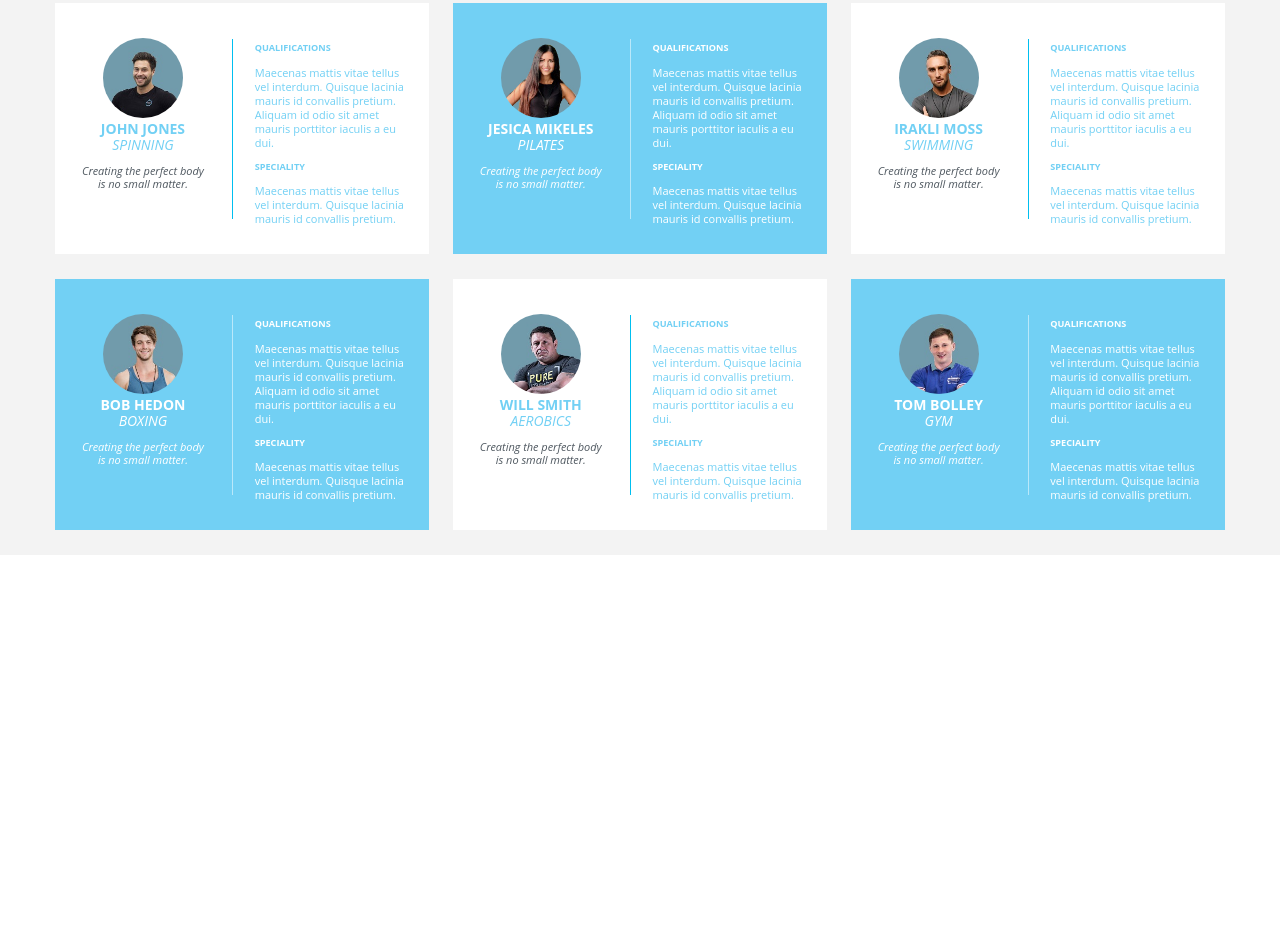
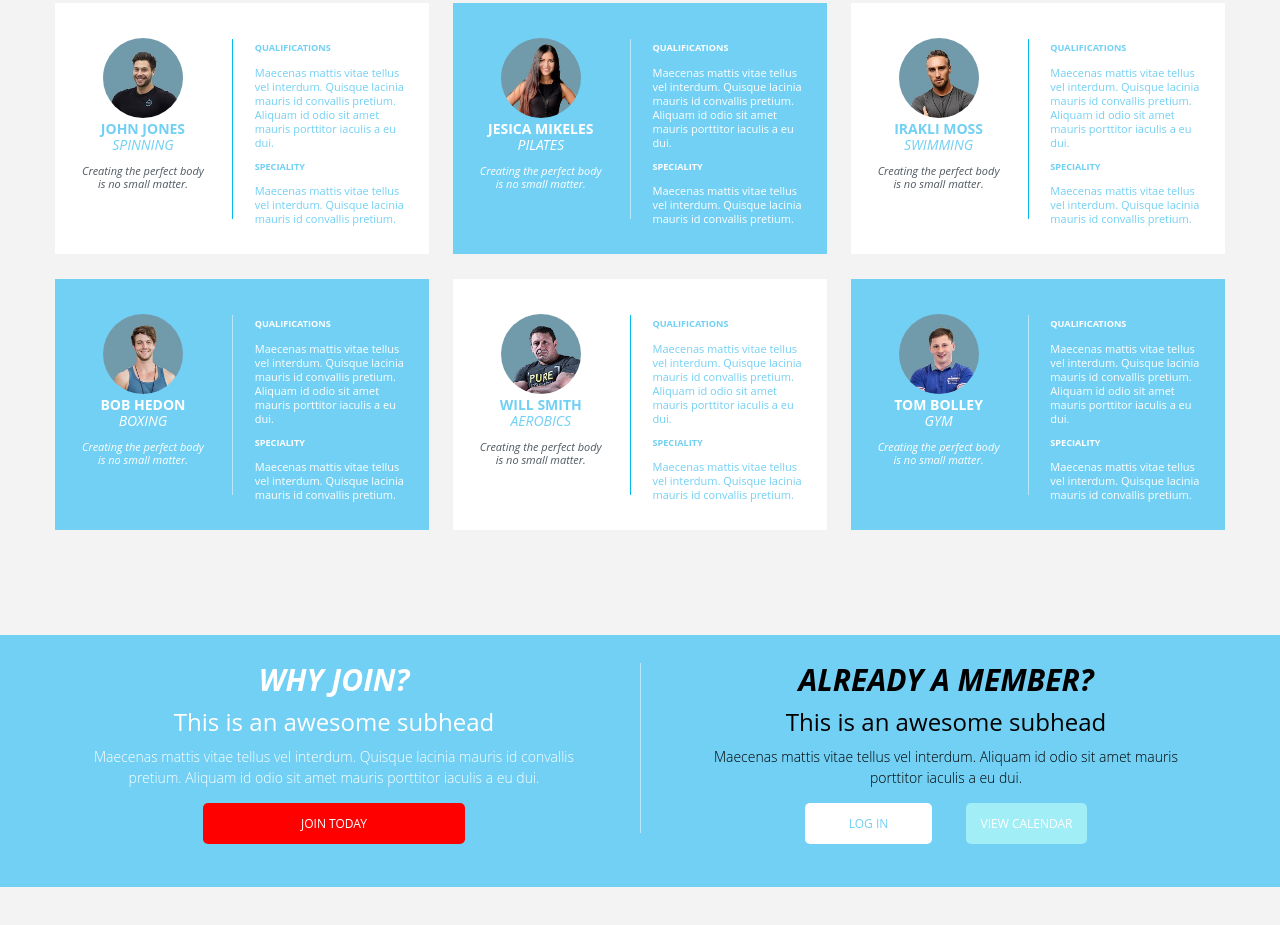
Before and after one commit to Uanov/GymSport, a website: page about.html in a window 1280 px wide. Shown: the part 947-1872 px from the top of the page. Before the commit the page ends 1502 px from the top, so only its background shows below. Drawn offline with nearby package versions, Linux system fonts and the light colour scheme; files that its build step writes are made by us from their sources.

Commit message:
Finished section joined

```diff
--- a/about.html
+++ b/about.html
@@ -163,7 +163,8 @@
                                 <use xlink:href="/img/symbol/sprite.svg#facebook"></use>
                             </svg>
                         </div>
-                    </div></div>
+                    </div>
+                </div>
                 <div class="trainers-card__border"></div>
                 <div class="trainers-person-card-qualifications">
                     <h5 class="trainers-person-card-qualifications__heading">Qualifications</h5>
@@ -182,7 +183,8 @@
                     <img class="trainers-person-card__foto" src="img/trainer-foto2.jpg" alt="trainer-foto2">
                     <div class="trainers-card__name">jesica mikeles</div>
                     <div class="trainers-card__direction">pilates</div>
-                    <p class="trainers-card__description trainers-card__description--blue">Creating the perfect body is no small matter. </p>
+                    <p class="trainers-card__description trainers-card__description--blue">Creating the perfect body is
+                        no small matter. </p>
                     <div class="trainers-card__social-networks">
                         <div class="trainers-card__social-networks--left trainers-card__social-networks--blue">
                             <svg class="trainers-card__icons">
@@ -200,7 +202,8 @@
                                 <use xlink:href="/img/symbol/sprite.svg#facebook"></use>
                             </svg>
                         </div>
-                    </div></div>
+                    </div>
+                </div>
                 <div class="trainers-card__border trainers-card__border--blue"></div>
                 <div class="trainers-person-card-qualifications">
                     <h5 class="trainers-person-card-qualifications__heading">Qualifications</h5>
@@ -237,7 +240,8 @@
                                 <use xlink:href="/img/symbol/sprite.svg#facebook"></use>
                             </svg>
                         </div>
-                    </div></div>
+                    </div>
+                </div>
                 <div class="trainers-card__border"></div>
                 <div class="trainers-person-card-qualifications">
                     <h5 class="trainers-person-card-qualifications__heading">Qualifications</h5>
@@ -256,7 +260,8 @@
                     <img class="trainers-person-card__foto" src="img/trainer-foto4.jpg" alt="trainer-foto4">
                     <div class="trainers-card__name">bob hedon</div>
                     <div class="trainers-card__direction">boxing</div>
-                    <p class="trainers-card__description trainers-card__description--blue">Creating the perfect body is no small matter. </p>
+                    <p class="trainers-card__description trainers-card__description--blue">Creating the perfect body is
+                        no small matter. </p>
                     <div class="trainers-card__social-networks">
                         <div class="trainers-card__social-networks--left trainers-card__social-networks--blue">
                             <svg class="trainers-card__icons">
@@ -274,7 +279,8 @@
                                 <use xlink:href="/img/symbol/sprite.svg#facebook"></use>
                             </svg>
                         </div>
-                    </div></div>
+                    </div>
+                </div>
                 <div class="trainers-card__border trainers-card__border--blue"></div>
                 <div class="trainers-person-card-qualifications">
                     <h5 class="trainers-person-card-qualifications__heading">Qualifications</h5>
@@ -311,7 +317,8 @@
                                 <use xlink:href="/img/symbol/sprite.svg#facebook"></use>
                             </svg>
                         </div>
-                    </div></div>
+                    </div>
+                </div>
                 <div class="trainers-card__border"></div>
                 <div class="trainers-person-card-qualifications">
                     <h5 class="trainers-person-card-qualifications__heading">Qualifications</h5>
@@ -330,7 +337,8 @@
                     <img class="trainers-person-card__foto" src="img/trainer-foto6.jpg" alt="trainer-foto6">
                     <div class="trainers-card__name">tom bolley</div>
                     <div class="trainers-card__direction">gym</div>
-                    <p class="trainers-card__description trainers-card__description--blue">Creating the perfect body is no small matter. </p>
+                    <p class="trainers-card__description trainers-card__description--blue">Creating the perfect body is
+                        no small matter. </p>
                     <div class="trainers-card__social-networks">
                         <div class="trainers-card__social-networks--left trainers-card__social-networks--blue">
                             <svg class="trainers-card__icons">
@@ -348,7 +356,8 @@
                                 <use xlink:href="/img/symbol/sprite.svg#facebook"></use>
                             </svg>
                         </div>
-                    </div></div>
+                    </div>
+                </div>
                 <div class="trainers-card__border trainers-card__border--blue"></div>
                 <div class="trainers-person-card-qualifications">
                     <h5 class="trainers-person-card-qualifications__heading">Qualifications</h5>
@@ -364,7 +373,33 @@
             </div>
         </div>
     </section>
+    <section class="joining-section">
+        <div class="joining-background">
+            <div class="joining wrap">
+                <div class="joining-new">
+                    <div class="joining__heading">WHY JOIN?</div>
+                    <div class="joining__subheading">This is an awesome subhead</div>
+                    <div class="joining__text">Maecenas mattis vitae tellus vel interdum.
+                        Quisque lacinia mauris id convallis pretium.
+                        Aliquam id odio sit amet mauris porttitor iaculis a eu dui.
+                    </div>
+                    <a href="#" class="joining__btn-today">JOiN TODAY</a>
+                </div>
+                <div class="joining__border"></div>
+                <div class="joining-already">
+                    <div class="joining__heading">ALREADY A MEMBER?</div>
+                    <div class="joining__subheading">This is an awesome subhead</div>
+                    <div class="joining__text">Maecenas mattis vitae tellus vel interdum.
+                        Aliquam id odio sit amet mauris porttitor iaculis a eu dui.
+                    </div>
+                    <a href="" class="joining__btn-log-in">LOG IN</a>
+                    <a href="" class="joining__btn-calendar">View CALENDAR</a>
+                </div>
 
+            </div>
+        </div>
+    </section>
+    <br><br><br><br><br><br><br><br><br><br><br><br><br><br><br>
 </div>
 <!--<script src="js/all.min.js"></script>-->
 </body>
--- /dev/null
+++ b/sass/blocks/joining.scss
@@ -0,0 +1,117 @@
+.joining-background{
+  width: 100%;
+  background: $mainColor;
+}
+.joining{
+  @include flex-container;
+  align-items: flex-start;
+  margin-top:80px;
+  text-align: center;
+  padding: 28px 0 28px;
+}
+.joining__border{
+  height: 170px;
+  border-right: 1px solid $white;
+  opacity: 0.5;
+}
+.joining-new,.joining-already{
+  flex-basis: 49%;
+  padding: 0 50px;
+}
+.joining-already{
+  color: $black;
+}
+.joining__heading{
+  font-size:$fontSizeHeading;
+  text-transform: uppercase;
+  font-style: italic;
+  font-weight: bold;
+}
+.joining__subheading{
+  font-size: $fontSize_h2;
+  line-height: $HeightHeading;
+}
+.joining__text{
+  line-height: 21px;
+  font-weight: $fontWeightLow;
+}
+
+.joining__btn-today,.joining__btn-log-in,.joining__btn-calendar{
+  text-transform: uppercase;
+  color: $white;
+  border-radius: 5px;
+  font-size: 12px;
+  display: inline-block;
+  margin: 15px;
+  white-space: nowrap;
+  &:hover{
+    box-shadow: 0 0 8px 0 #000000;
+  }
+}
+.joining__btn-today{
+  background-color: $red;
+  padding: 14px 20%;
+  &:hover{
+    background-color: $white;
+    color: $mainColor;
+    transition: 0.4s;
+  }
+}
+.joining__btn-log-in{
+  background-color: $white;
+  color: $mainColor;
+  padding: 14px 9%;
+  &:hover{
+    background-color: $red;
+    color: $white;
+  }
+}
+.joining__btn-calendar{
+ background-color: #a1eef7;
+  padding: 14px 3%;
+  &:hover{
+    background-color: $red;
+  }
+}
+@media (max-width:$mdWidth){
+  .joining-new,.joining-already{
+    padding: 0 15px;
+  }
+}
+@media (max-width:$minWidth){
+  .joining{
+    flex-direction: column;
+    align-items: center;
+  }
+  .joining-new,.joining-already{
+    flex-basis: 100%;
+    padding: 0 50px;
+  }
+  .joining__border{
+    height: 2px;
+    border: none;
+    width: 80%;
+    background-color: $white;
+    opacity: 0.5;
+    margin: 20px 0;
+  }
+}
+@media (max-width:$microWidth){
+  .joining__heading{
+    font-size:$fontSize-h2;
+  }
+  .joining__subheading{
+    font-size: $fontSize-XXl;
+    line-height: $HeightP;
+  }
+  .joining__text{
+    line-height: 18px;
+    font-size: $fontSize-sm;
+  }
+  .joining-new,.joining-already{
+    padding: 0 30px;
+  }
+  .joining__btn-today,.joining__btn-log-in,.joining__btn-calendar{
+    margin: 5px;
+  }
+}
--- a/sass/components/menu.scss
+++ b/sass/components/menu.scss
@@ -1,5 +1,6 @@
 .menu__list {
   @include flex-container;
+  font-size: $fontSize-sm;
 }
 
 .menu__list > li {
--- a/sass/style.scss
+++ b/sass/style.scss
@@ -22,6 +22,7 @@
 @import "blocks/header-slider-info.scss";
 @import "blocks/about-us.scss";
 @import "blocks/about-trainers.scss";
+@import "blocks/joining.scss";
 
 @import "components/burger-menu-btn.scss";
 @import "components/menu.scss";
```
